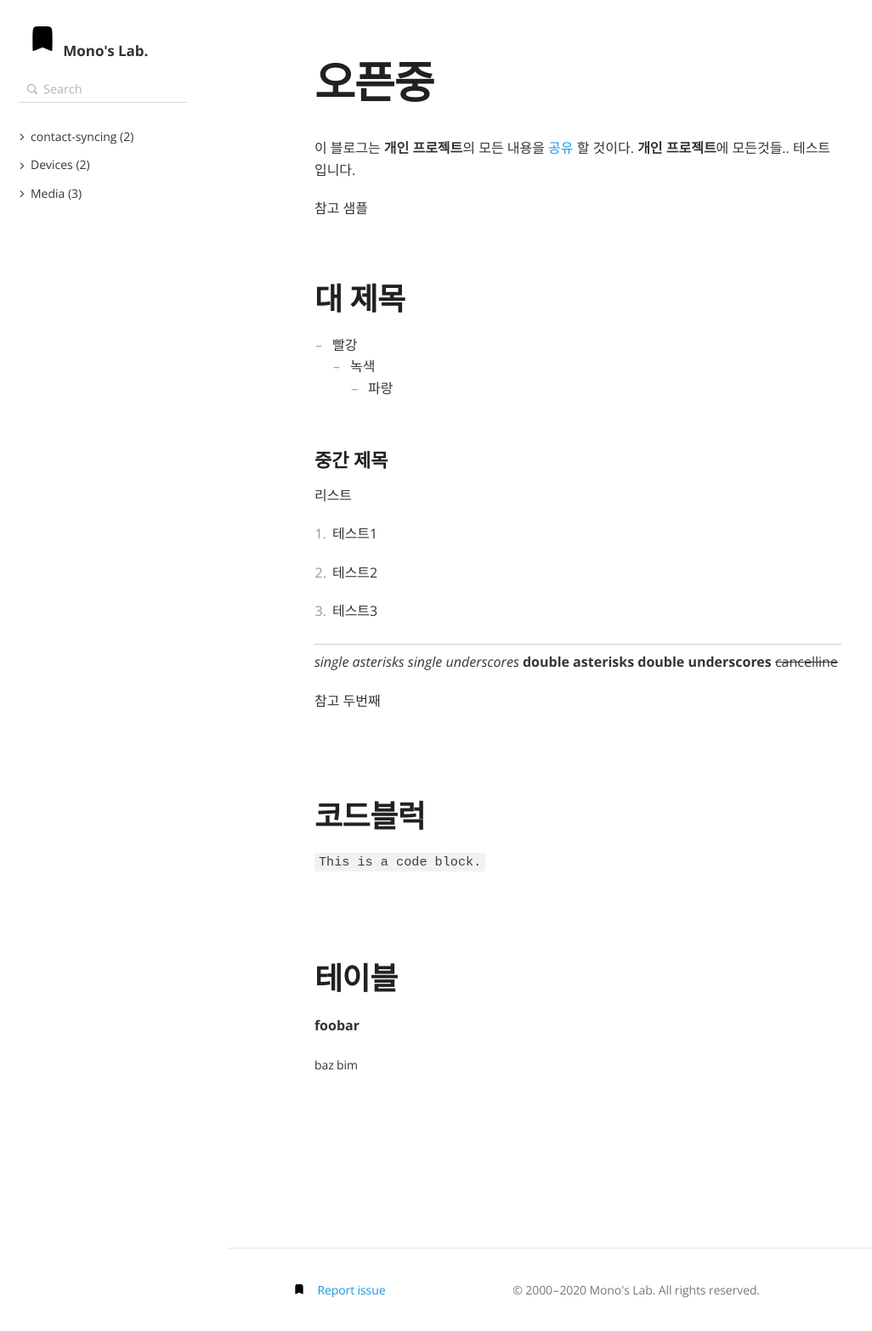
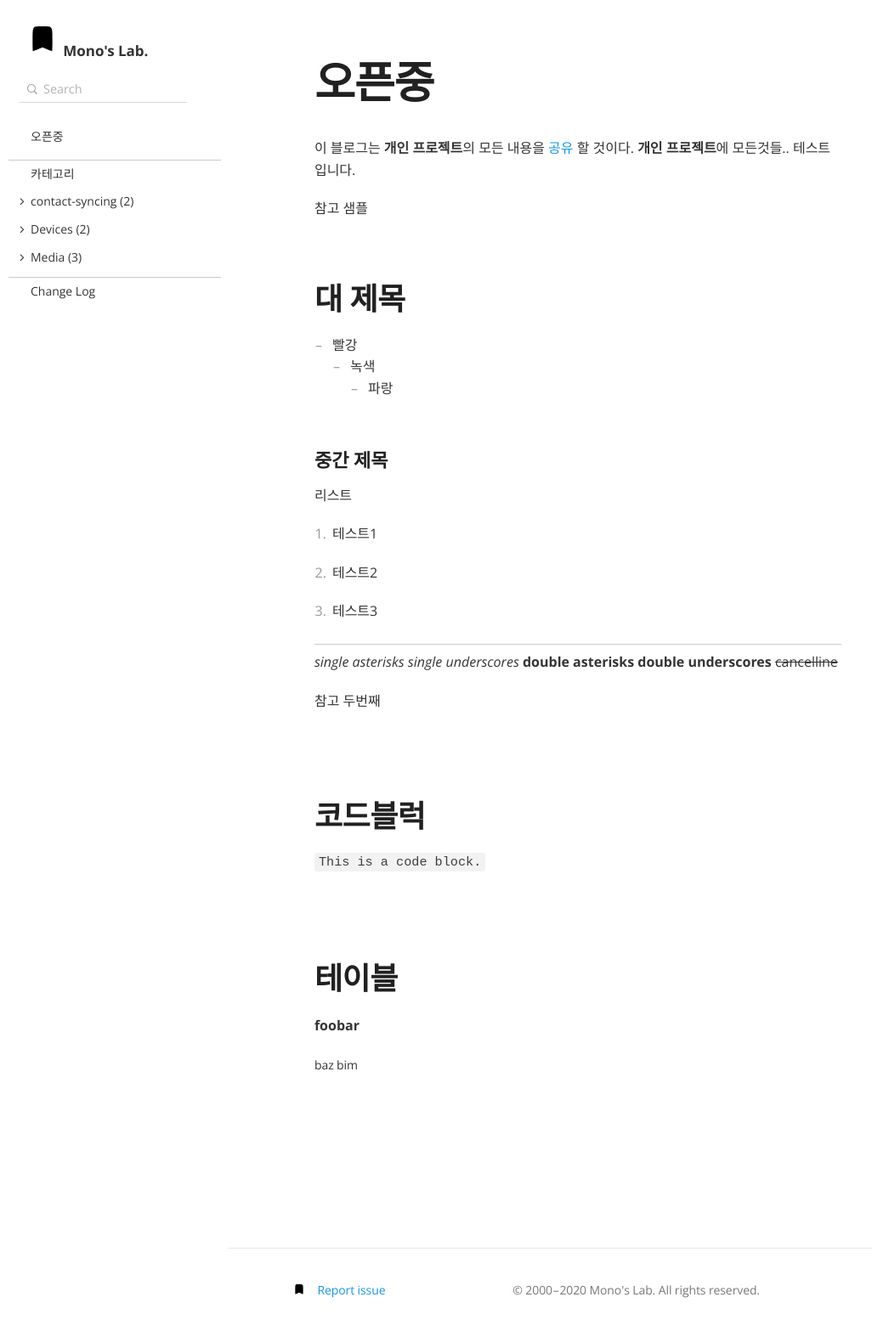
Before and after one commit to MonosLab/home, a Jekyll site: the page built from index.md, in a window 1280 px wide. Shown: the whole page at 85% size, without its empty margins (0-1026 px from the left). Built offline with Jekyll 4.4.1, drawn with Linux system fonts in a browser that asks for light colours.

Commit message:
사라진 메뉴 복구

```diff
--- a/_layouts/default.html
+++ b/_layouts/default.html
@@ -45,6 +45,14 @@
                         <input type="submit" value="Search" style="display: none;">
                     </form>
                     <ul class="toc-tree nav__toc">
+						<li class="tree-element toc-tree__node toc-tree__node--level_0">
+							{% assign home = site.html_pages | where: 'url', '/' | first %}
+							<a href="{{ site.baseurl }}/" class="toc-tree__title toc-tree__title--link">{{ home.title }}</a>
+						</li>
+						<hr>
+						<li class="tree-element toc-tree__node toc-tree__node--level_0">
+						<label class="tree-label toc-tree__title" for="{{ group.name }}">카테고리</label>
+						</li>
 					{% assign categories = "contact-syncing, Devices, Media" | split: ", " %}
 					{% assign grouped = site.docs | group_by: 'category' %}
 					{% for category in categories %}
@@ -100,6 +108,11 @@
 							{% endif %}
 						{% endfor %}
 					{% endfor %}
+						<hr>
+						<li class="tree-element toc-tree__node toc-tree__node--level_0">
+							{% assign changelog = site.html_pages | where: 'url', '/changelog/' | first %}
+							<a href="{{ site.baseurl }}/changelog/" class="toc-tree__title toc-tree__title--link">{{ changelog.title }}</a>
+						</li>
                     </ul>
                 </div>
             </div>
```
